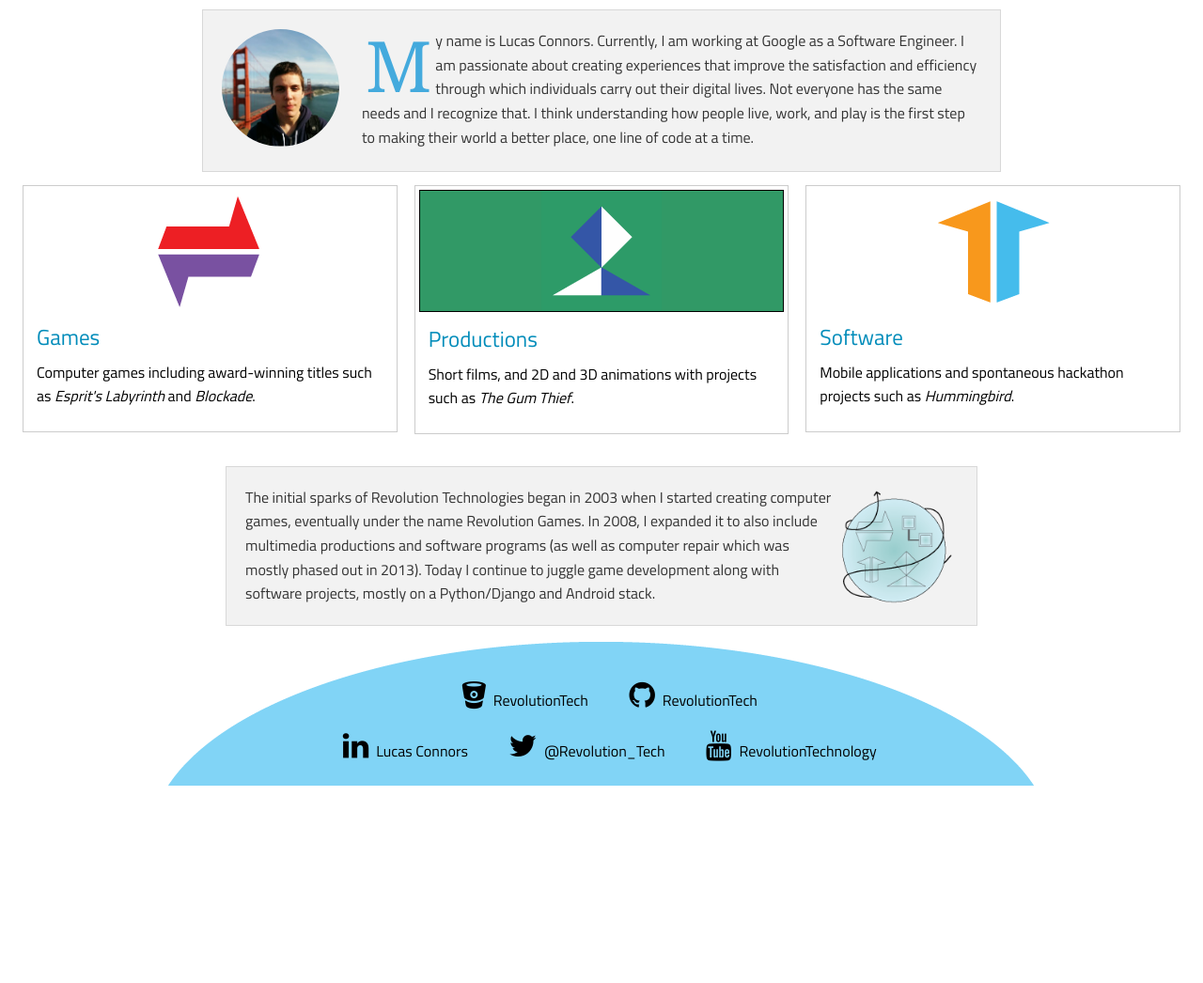
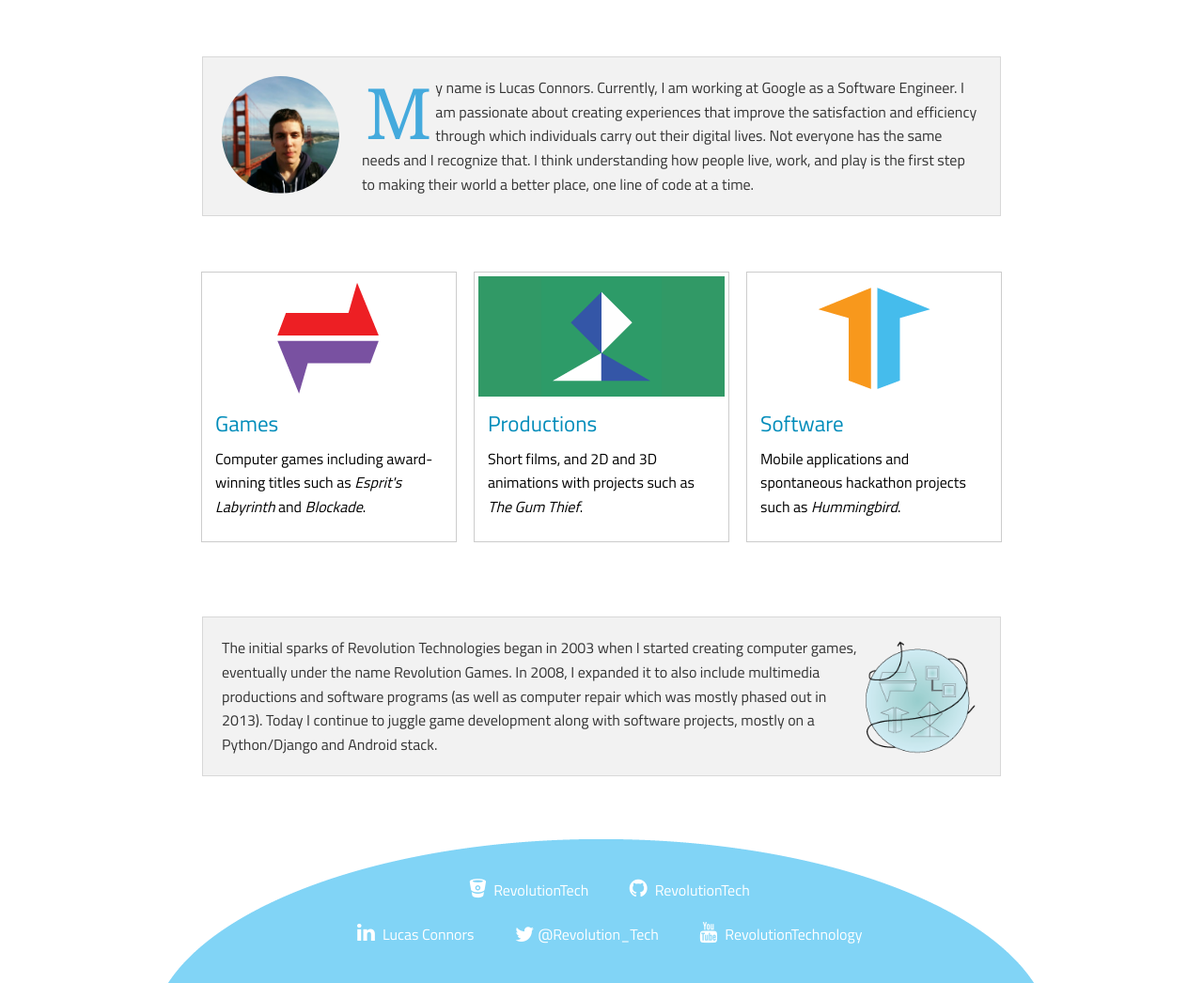
Before and after one commit to RevolutionTech/revolutiontech.ca, a Django app: page // in a window 1280 px wide. Shown: the part 56-1102 px from the top of the page at 94% size. Before the commit the page ends 892 px from the top, so only its background shows below. Run offline with Django 3.2, Linux system fonts and the light colour scheme.

Commit message:
Allow filtering of category pages; some design improvements

```diff
--- a/static/css/revolutiontech.css
+++ b/static/css/revolutiontech.css
@@ -1,3 +1,8 @@
+.container {
+    padding-left: 10px;
+    padding-right: 10px;
+}
+
 .firstletter {
     float: left;
     color: #4ad;
@@ -21,10 +26,19 @@
     display: inline-block;
 }
 
+.top-bar {
+    margin-bottom: 60px;
+}
+
+.home-container {
+    margin: auto;
+    max-width: 850px;
+}
+
 .home-hero-unit {
     margin: auto;
-    max-width: 850px;
-    min-height: 173px;
+    width: 100%;
+    min-height: 170px;
 }
 
 .hero-units {
@@ -54,10 +68,16 @@
     max-height: 130px;
 }
 
-.home-semi-hero-unit {
-    margin: auto;
-    max-width: 800px;
-    min-height: 170px;
+.sub-nav {
+    background-color: #f2f2f2;
+    padding: 10px 10px 10px 0;
+}
+
+.no-orbit-bottom {
+    padding-bottom: 30px;
+}
+.items-regular {
+    margin-top: 30px;
 }
 
 .item-short-left {
@@ -73,10 +93,10 @@
 }
 
 .category-links {
-    margin-top: 15px;
-    margin-bottom: 15px;
-    padding-left: 15px;
-    padding-right: 15px;
+    margin-top: 60px;
+    margin-bottom: 60px;
+    padding-left: 0px;
+    padding-right: 0px;
 }
 
 .category-links > li h4 {
@@ -103,9 +123,6 @@
 }
 
 .category-img-productions {
-    border-style: solid;
-    border-width: 1px;
-    border-color: #000000;
     background: #319966;
 }
 
@@ -115,8 +132,11 @@
     padding-top: 3em;
 }
 
+.footer {
+    margin-top: 60px;
+}
 .footer a {
-    color: #000000;
+    color: #ffffff;
 }
 .footer ul {
     text-align: center;
@@ -130,9 +150,22 @@
     margin-left: 20px;
     margin-right: 20px;
 }
+.footer-small a {
+    color: #000000;
+}
 .footer-small a:hover {
     color: #999999;
 }
 .footer-back a:hover {
-    color: #ffffff;
+    color: #000000;
 }
+
+.social {
+    margin-right: 8px;
+    font-size: 22px;
+}
+.footer .fa-twitter {
+    position: relative;
+    top: 2px;
+    margin-right: 4px;
+}
--- /dev/null
+++ b/static/js/filter.js
@@ -0,0 +1,35 @@
+$(document).ready(function() {
+    'use strict'
+
+    var all_regular_items = $('.item-regular').clone();
+
+    $('dd').click(function(){
+        // If this one is already active, then ignore
+        if ($(this).hasClass('active')) return;
+
+        // Otherwise, deactivate the active class
+        $('dd.active').removeClass('active');
+        // and set this filter as active
+        $(this).addClass('active');
+
+        // Determine the selected category
+        var this_classes = $(this).attr('class').split(' ');
+        var selected_category = $(this_classes).filter(function(){
+            if (this.indexOf('category') == 0) return true;
+            return false;
+        })[0];
+
+        // Filter items in the category
+        var filtered_items = all_regular_items.filter(function(){
+            if (selected_category == 'category-all'
+                || $(this).hasClass(selected_category)) return true;
+            return false;
+        });
+
+        // Remove all items
+        $('.item-regular').remove();
+
+        // Re-enter filtered items
+        $('.items-regular > ul').append(filtered_items);
+    });
+});
--- a/templates/base.html
+++ b/templates/base.html
@@ -13,6 +13,7 @@
         <script type="text/javascript" src="{% static "js/jquery.cookie.min.js" %}"></script>
         <script type="text/javascript" src="{% static "js/modernizr.js" %}"></script>
         <script type="text/javascript" src="{% static "js/foundation.min.js" %}"></script>
+        <script type="text/javascript" src="{% static "js/filter.js" %}"></script>
     </head>
     <body>
         <!-- Header -->
@@ -41,7 +42,7 @@
         </nav>
 
         <!-- Content -->
-        <div class="container" style="padding: 10px;">
+        <div class="container">
             {% block content %}
             {% endblock %}
         </div>
@@ -51,26 +52,26 @@
             <div class="row">
                 <div class="large-12 columns">
                     <ul>
-                        <li><a href="https://bitbucket.org/RevolutionTech/"><i class="fa fa-2x fa-bitbucket"></i>&ensp;RevolutionTech</a></li>
-                        <li><a href="https://github.com/RevolutionTech/"><i class="fa fa-2x fa-github"></i>&ensp;RevolutionTech</a></li>
+                        <li><a href="https://bitbucket.org/RevolutionTech/"><i class="social fa fa-bitbucket"></i>RevolutionTech</a></li>
+                        <li><a href="https://github.com/RevolutionTech/"><i class="social fa fa-github"></i>RevolutionTech</a></li>
                     </ul>
                 </div>
                 <div class="large-12 columns">
                     <ul>
-                        <li><a href="http://www.linkedin.com/in/lucasconnors"><i class="fa fa-2x fa-linkedin"></i>&ensp;Lucas Connors</a></li>
-                        <li><a href="https://twitter.com/Revolution_Tech"><i class="fa fa-2x fa-twitter"></i>&ensp;@Revolution_Tech</a></li>
-                        <li><a href="http://www.youtube.com/user/RevolutionTechnology"><i class="fa fa-2x fa-youtube"></i>&ensp;RevolutionTechnology</a></li>
+                        <li><a href="http://www.linkedin.com/in/lucasconnors"><i class="social fa fa-linkedin"></i>Lucas Connors</a></li>
+                        <li><a href="https://twitter.com/Revolution_Tech"><i class="social fa fa-twitter"></i>@Revolution_Tech</a></li>
+                        <li><a href="http://www.youtube.com/user/RevolutionTechnology"><i class="social fa fa-youtube"></i>RevolutionTechnology</a></li>
                     </ul>
                 </div>
             </div>
         </footer>
         <footer class="footer footer-small">
             <ul class="row show-for-small-only">
-                <li><a href="https://bitbucket.org/RevolutionTech/"><i class="fa fa-2x fa-bitbucket"></i>&ensp;RevolutionTech</a></li>
-                <li><a href="https://github.com/RevolutionTech/"><i class="fa fa-2x fa-github"></i>&ensp;RevolutionTech</a></li>
-                <li><a href="http://www.linkedin.com/in/lucasconnors"><i class="fa fa-2x fa-linkedin"></i>&ensp;Lucas Connors</a></li>
-                <li><a href="https://twitter.com/Revolution_Tech"><i class="fa fa-2x fa-twitter"></i>&ensp;@Revolution_Tech</a></li>
-                <li><a href="http://www.youtube.com/user/RevolutionTechnology"><i class="fa fa-2x fa-youtube"></i>&ensp;RevolutionTechnology</a></li>
+                <li><a href="https://bitbucket.org/RevolutionTech/"><i class="social fa fa-bitbucket"></i>RevolutionTech</a></li>
+                <li><a href="https://github.com/RevolutionTech/"><i class="social fa fa-github"></i>RevolutionTech</a></li>
+                <li><a href="http://www.linkedin.com/in/lucasconnors"><i class="social fa fa-linkedin"></i>Lucas Connors</a></li>
+                <li><a href="https://twitter.com/Revolution_Tech"><i class="social fa fa-twitter"></i>@Revolution_Tech</a></li>
+                <li><a href="http://www.youtube.com/user/RevolutionTechnology"><i class="social fa fa-youtube"></i>RevolutionTechnology</a></li>
             </ul>
         </footer>
 
--- a/templates/home.html
+++ b/templates/home.html
@@ -4,6 +4,7 @@
 {% block title %}Revolution Technologies{% endblock %}
 
 {% block content %}
+<div class="home-container">
     <div class="panel home-hero-unit">
         <img class="avatar" src="{% static "img/Lucas.jpg" %}" alt="Lucas Connors">
         <p><span class="firstletter">M</span>y name is Lucas Connors. Currently, I am working at Google as a Software Engineer. I am passionate about creating experiences that improve the satisfaction and efficiency through which individuals carry out their digital lives. Not everyone has the same needs and I recognize that. I think understanding how people live, work, and play is the first step to making their world a better place, one line of code at a time.</p>
@@ -37,8 +38,9 @@
             </a>
         </li>
     </ul>
-<div class="panel home-semi-hero-unit">
+    <div class="panel home-hero-unit">
         <img class="semi-avatar" src="{% static "img/logo.png" %}" alt="Revolution Technologies">
         <p>The initial sparks of Revolution Technologies began in 2003 when I started creating computer games, eventually under the name Revolution Games. In 2008, I expanded it to also include multimedia productions and software programs (as well as computer repair which was mostly phased out in 2013). Today I continue to juggle game development along with software projects, mostly on a Python/Django and Android stack.</p>
     </div>
+</div>
 {% endblock %}
--- a/templates/includes/item_short.html
+++ b/templates/includes/item_short.html
@@ -1,3 +1,4 @@
+<li class="item-regular category-{{ item.category.name|slugify }}">
     <div class="item-short-left">
         <img src="{{ item.img.url }}" alt="{{ item.name }}">
         {% for button in item.button.all %}
@@ -9,3 +10,4 @@
         {% include "includes/badges.html" with item=item %}
     </h4>
     <p>{{ item.description|safe }}</p>
+</li>
```
Also changed, not shown: revolutiontech/games/views.py (+10 -3 lines), revolutiontech/productions/views.py (+10 -3 lines), templates/category_page.html (+17 -6 lines). Lines whose indentation alone changed are shown as unchanged.
